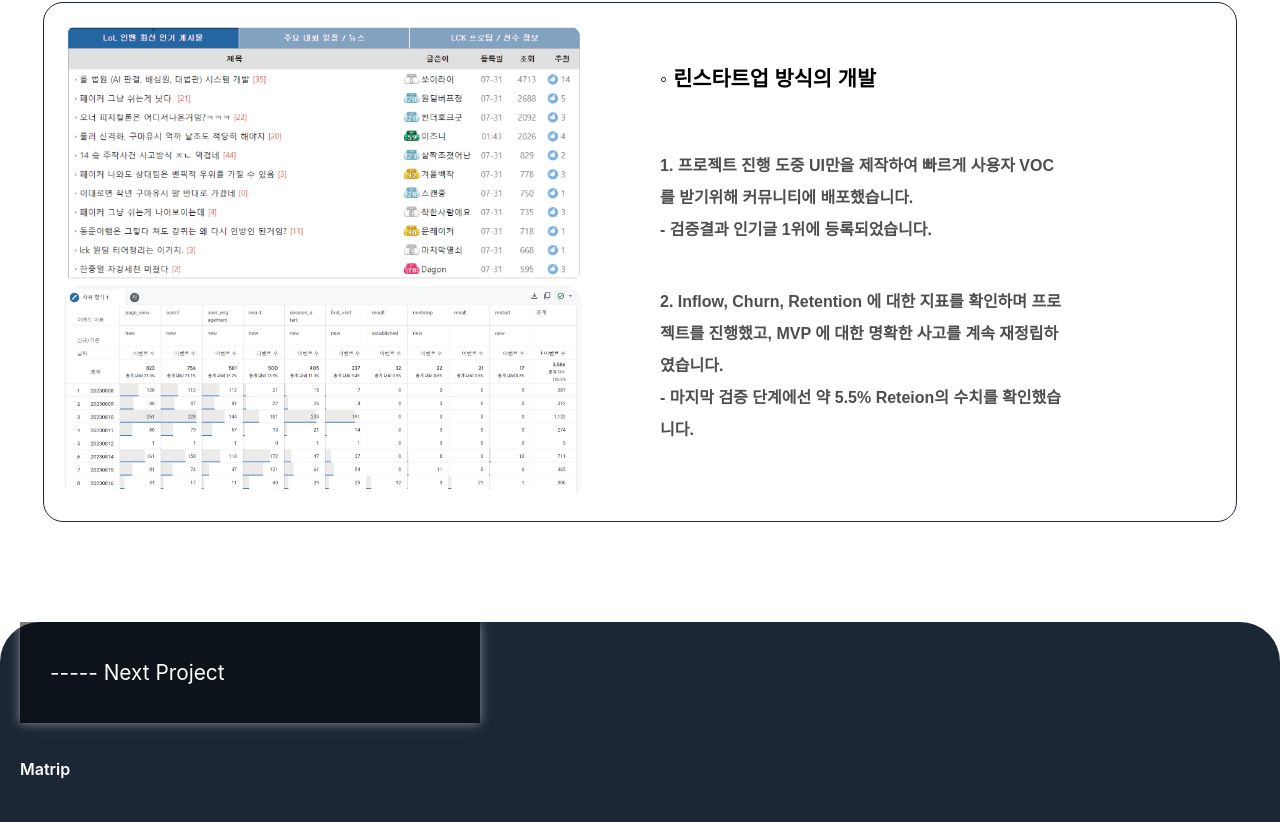
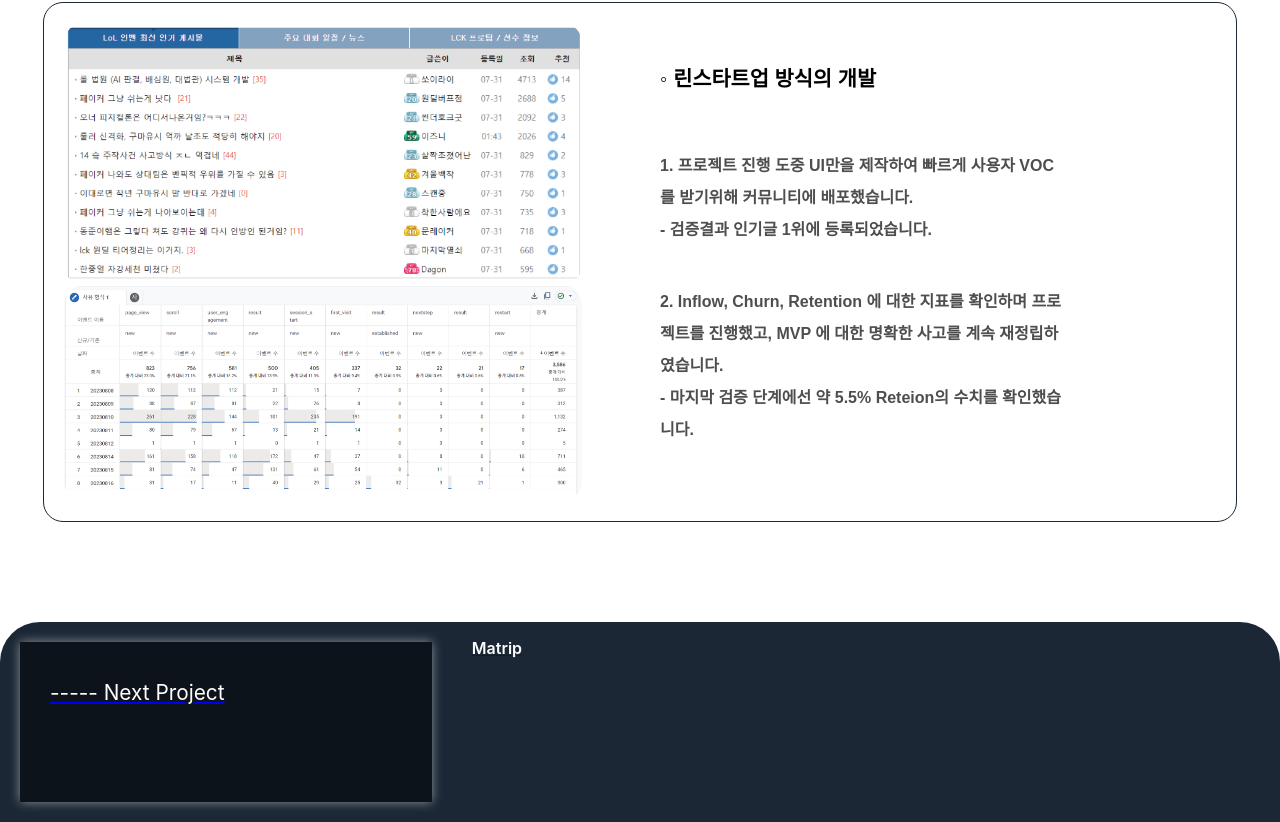
Before and after one commit to YoonJoowon/portfolio, a React (Create React App) app: page /Project/0 in a window 1280 px wide. Shown: the part 3194-4016 px from the top of the page. Built offline with nearby package versions, Linux system fonts and the light colour scheme.

Commit message:
feat : project next page 이동 버튼 추가

```diff
--- a/src/component/projectNextBtn.jsx
+++ b/src/component/projectNextBtn.jsx
@@ -1,26 +1,28 @@
 import React from "react";
-import { styled, keyframes } from "styled-components";
+import styled from "styled-components";
 
-const projectNextBtn = () => {
+const ProjectNextButton = ({ nextTitle, projectName }) => {
   return (
-    <>
+    <Container>
       <ExplainNextPage>
-        <NextTitle> ----- Next Project</NextTitle>
-
-        <ProjectName>Matrip</ProjectName>
+        <NextTitle>{nextTitle}</NextTitle>
+        <ProjectName>{projectName}</ProjectName>
       </ExplainNextPage>
-    </>
+    </Container>
   );
 };
 
-export default projectNextBtn;
+const Container = styled.div`
+  width: 100%;
+  margin-top: 100px;
+`;
 
 const ExplainNextPage = styled.div`
+  display: flex;
   width: 100%;
   height: 200px;
-  border-radius: 40px 40px 0px 0px;
+  border-radius: 40px 40px 0 0;
   background-color: #1b2735;
-  margin-top: 100px;
 `;
 
 const NextTitle = styled.div`
@@ -39,7 +41,7 @@
 
 const ProjectName = styled.div`
   width: 70%;
-  padding: 10px 20px 10px 20px;
+  padding: 10px 20px;
   color: white;
   font-weight: 600;
   font-size: 1rem;
@@ -50,7 +52,9 @@
 
   @media (max-width: 768px) {
     width: 100%;
-    padding: 0px;
+    padding: 0;
     font-size: 0.9rem;
   }
 `;
+
+export default ProjectNextButton;
--- a/src/pages/ProjectAilolmooncheol.jsx
+++ b/src/pages/ProjectAilolmooncheol.jsx
@@ -1,4 +1,4 @@
-import React from "react";
+import React, { useEffect } from "react";
 import ProjectCommon from "./ProjectCommon";
 import styled from "styled-components";
 import ProjectNextBtn from "../component/projectNextBtn";
@@ -12,8 +12,15 @@
 import lolmooncheol9 from "../asset/projectFile/lolmooncheol9.jpg";
 import lolmooncheol10 from "../asset/projectFile/lolmooncheol10.jpg";
 import lolmooncheol11 from "../asset/projectFile/lolmooncheol11.jpg";
+import { Link } from "react-router-dom";
 
 const ProjectAilolmooncheol = () => {
+  const projectId = 0;
+  const projectPath = `/Project/${projectId + 1}`;
+  useEffect(() => {
+    window.scrollTo(0, 0);
+  }, []);
+
   return (
     <>
       <ProjectCommon backgroundImage={lolmooncheol} />
@@ -102,8 +109,9 @@
           </Text>
         </TextBox>
       </ExplainBox>
-
-      <ProjectNextBtn></ProjectNextBtn>
+      <Link to={projectPath}>
+        <ProjectNextBtn nextTitle="----- Next Project" projectName="Matrip" />
+      </Link>
     </>
   );
 };
@@ -115,7 +123,7 @@
   display: flex;
   padding: 20px;
   border-radius: 20px;
-  border: 1.5px solid #1b2735;;
+  border: 1.5px solid #1b2735;
   font-family: "Pretendard", sans-serif;
   /* flex-direction: column; */
 
--- a/src/pages/ProjectCus.jsx
+++ b/src/pages/ProjectCus.jsx
@@ -1,4 +1,4 @@
-import React from "react";
+import React, { useEffect } from "react";
 import cus from "../asset/projectFile/cus.jpg";
 import cus2 from "../asset/projectFile/cus2.jpg";
 import cus3 from "../asset/projectFile/cus3.jpg";
@@ -6,8 +6,15 @@
 import ProjectNextBtn from "../component/projectNextBtn";
 import ProjectCommon from "./ProjectCommon";
 import styled from "styled-components";
+import { Link } from "react-router-dom";
 
 const ProjectCus = () => {
+  const projectId = 2;
+  const projectPath = `/Project/${projectId + 1}`;
+  useEffect(() => {
+    window.scrollTo(0, 0);
+  }, []);
+
   return (
     <>
       <ProjectCommon backgroundImage={cus} />
@@ -51,7 +58,9 @@
           </Text>
         </TextBox>
       </ExplainBox>
-      <ProjectNextBtn></ProjectNextBtn>
+      <Link to={projectPath}>
+        <ProjectNextBtn nextTitle="----- Next Project" projectName="Matrip" />
+      </Link>
     </>
   );
 };
@@ -65,7 +74,7 @@
   display: flex;
   padding: 20px;
   border-radius: 20px;
-  border: 2px solid #1b2735;;
+  border: 2px solid #1b2735;
   font-family: "Pretendard", sans-serif;
   /* flex-direction: column; */
 
--- a/src/pages/ProjectMatrip.jsx
+++ b/src/pages/ProjectMatrip.jsx
@@ -1,4 +1,4 @@
-import React from "react";
+import React, { useEffect } from "react";
 import matrip from "../asset/projectFile/matrip.jpg";
 import matrip2 from "../asset/projectFile/matrip2.jpg";
 import matrip3 from "../asset/projectFile/matrip3.jpg";
@@ -6,8 +6,15 @@
 import ProjectNextBtn from "../component/projectNextBtn";
 import ProjectCommon from "./ProjectCommon";
 import styled from "styled-components";
+import { Link } from "react-router-dom";
 
 const ProjectMatrip = () => {
+  const projectId = 1;
+  const projectPath = `/Project/${projectId + 1}`;
+  useEffect(() => {
+    window.scrollTo(0, 0);
+  }, []);
+
   return (
     <>
       <ProjectCommon backgroundImage={matrip} />
@@ -33,7 +40,9 @@
           </Text>
         </TextBox>
       </ExplainBox>
-      <ProjectNextBtn></ProjectNextBtn>
+      <Link to={projectPath}>
+        <ProjectNextBtn nextTitle="----- Next Project" projectName="4CUS" />
+      </Link>
     </>
   );
 };
--- a/src/pages/ProjectOther.jsx
+++ b/src/pages/ProjectOther.jsx
@@ -1,11 +1,25 @@
-import React from "react";
+import React, { useEffect } from "react";
 import other from "../asset/projectFile/other.jpg";
 import ProjectCommon from "./ProjectCommon";
+import { Link } from "react-router-dom";
+import ProjectNextButton from "../component/projectNextBtn";
 
 const ProjectOther = () => {
+  const projectId = 0;
+  const projectPath = `/Project/${projectId}`;
+  useEffect(() => {
+    window.scrollTo(0, 0);
+  }, []);
+
   return (
     <>
       <ProjectCommon backgroundImage={other} />
+      <Link to={projectPath}>
+        <ProjectNextButton
+          nextTitle="----- Next Project"
+          projectName="Matrip"
+        />
+      </Link>
     </>
   );
 };
```
